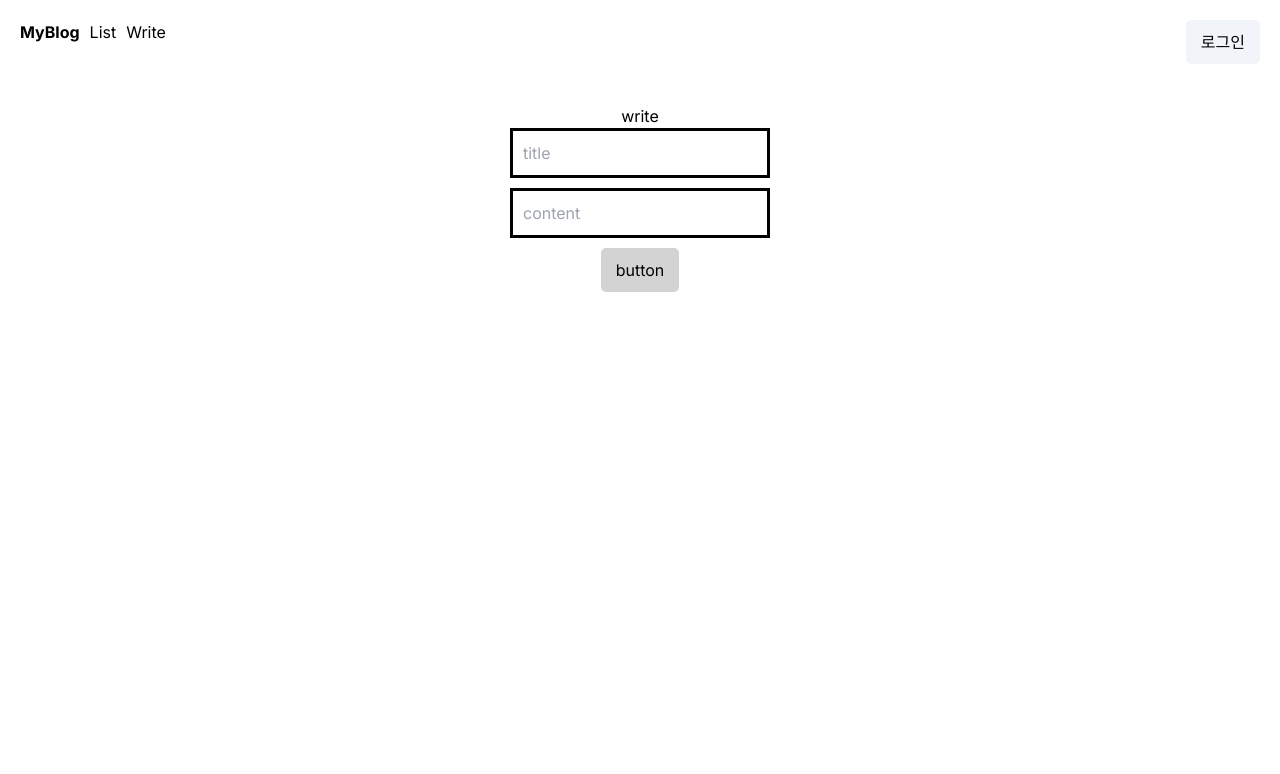
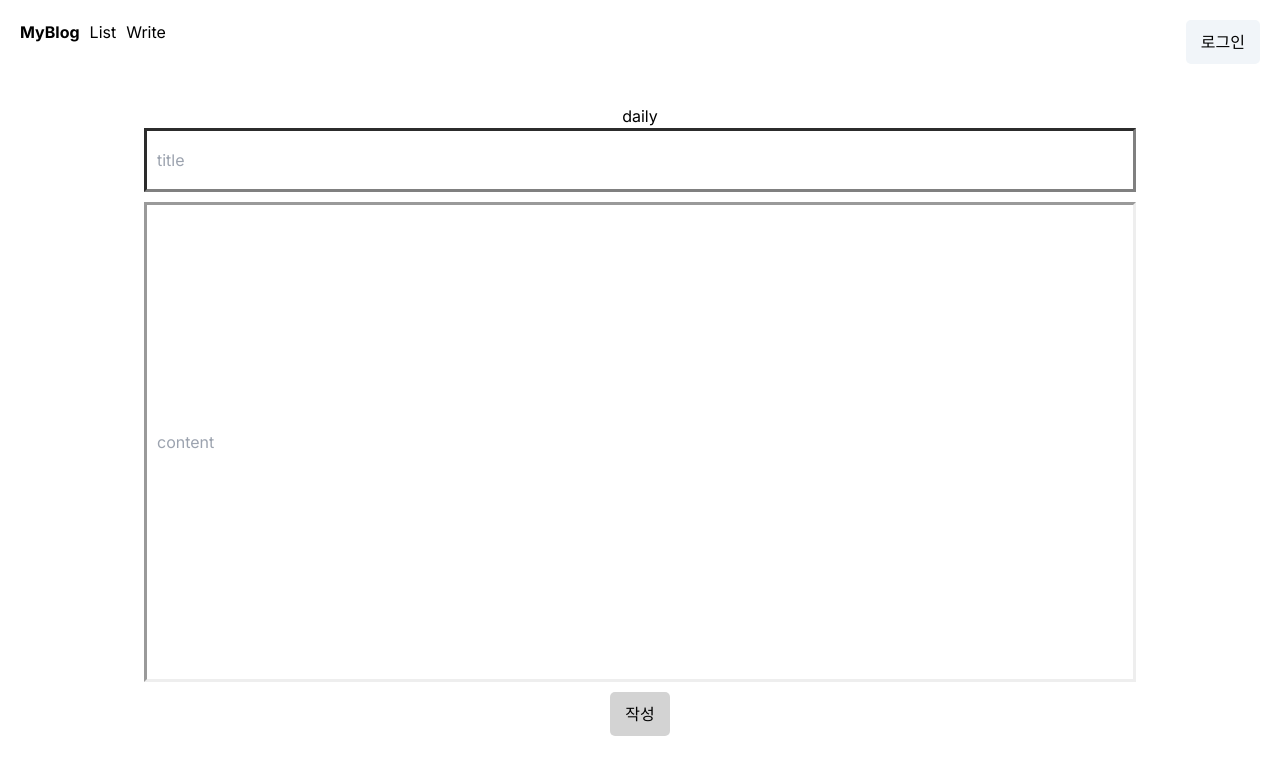
Before and after one commit to LeeYoungKyung/Next_blog, a Next.js app: page /write in a window 1280 px wide. Shown: the top 774 px of the page. Built offline with nearby package versions, Linux system fonts and the light colour scheme; no server answers.

Commit message:
[design]writePage

```diff
--- a/app/write/page.js
+++ b/app/write/page.js
@@ -1,12 +1,18 @@
 export default function Write() {
   return (
     <div className='write-css'>
-      <h4>write</h4>
-      <form action='/api/post/new' method='POST'>
-        <input name='title' placeholder='title'></input>
-        <input name='content' placeholder='content'></input>
+      <h4>daily</h4>
+      <form action='/api/post/new' method='POST' className='w-[80%]'>
+        <input name='title' placeholder='title' className='titleInput'></input>
+        <input
+          name='content'
+          placeholder='content'
+          className='contentInput'
+        ></input>
         {/* post랑 get만 사용가능  */}
-        <button type='submit'>button</button>
+        <button type='submit' className=' hover:bg-slate-300'>
+          작성
+        </button>
       </form>
     </div>
   );
```
